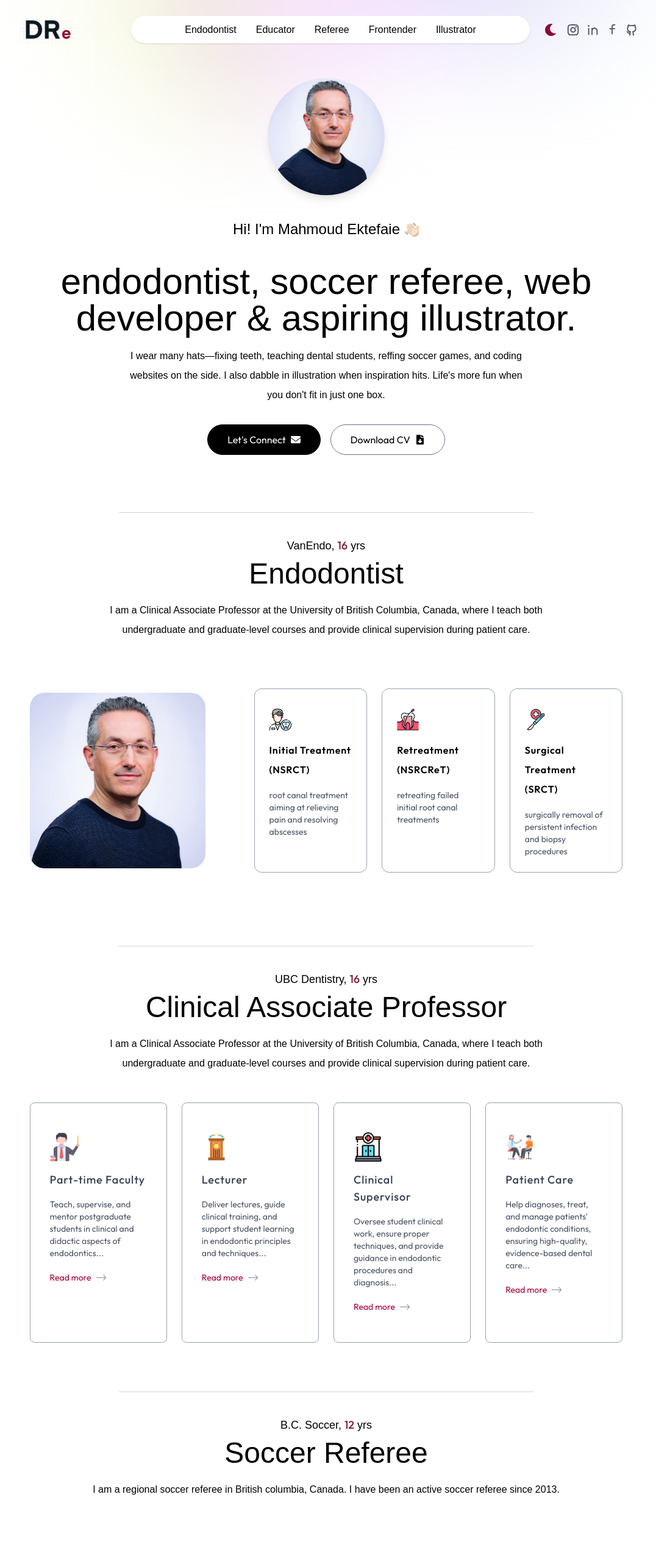
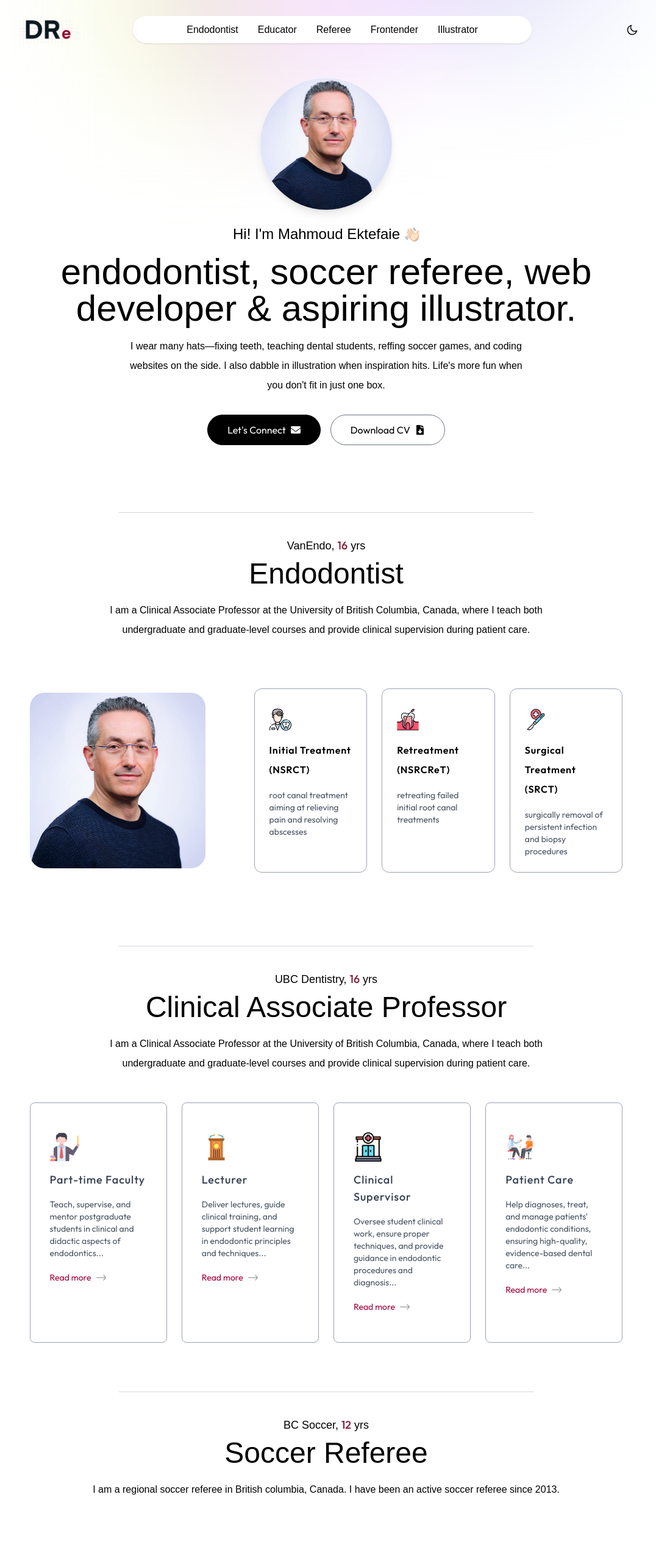
Before and after one commit to mektefaie/mre, a Next.js app: page / in a window 1280 px wide. Shown: the top 2537 px of the page at 61% size, without its empty margins (105-1181 px from the left). Built offline with nearby package versions, Linux system fonts and the light colour scheme; a web font is replaced by a local one.

Commit message:
complete Header section, refactor Heading.jsx

```diff
--- a/app/components/Contact.jsx
+++ b/app/components/Contact.jsx
@@ -54,9 +54,9 @@ const Contact = () => {
       className="w-full px-[12%] pt-4 pb-6 sm:py-18 md:scroll-mt-9 bg-rose-50"
     >
       <h4 className={`text-center mb-2 text-lg ${ovo.className}`}>
-        Connect with <b className={`${ovo.className}`}>ME</b>
+        Connect With Me
       </h4>
-      <h2 className={`text-center text-5xl ${ovo.className}`}>Get in touch</h2>
+      <h2 className={`text-center text-5xl ${ovo.className}`}>Get In Touch</h2>
       <p
         className={`text-center max-w-2xl mx-auto mt-5 mb-12 ${ovo.className}`}
       >
--- a/app/components/Educator.jsx
+++ b/app/components/Educator.jsx
@@ -1,7 +1,7 @@
 import { ovo } from '@/app/fonts';
 import { assets, serviceData } from '@/assets/assets';
 import Image from 'next/image';
-import YearsSince from './YearsSince';
+import Heading from './sub/Heading';
 
 const Educator = () => {
   return (
@@ -9,13 +9,11 @@ const Educator = () => {
       id="educator"
       className="relative w-full px-[12%] pt-10 scroll-mt-6 md:scroll-mt-9 bg-rose-0"
     >
-      <div className="w-[70%] border-t border-gray-300 mx-auto"></div>
-      <h4 className={`text-center mt-10 mb-2 text-lg ${ovo.className}`}>
-        UBC Dentistry, <YearsSince startYear={2009} />
-      </h4>
-      <h2 className={`text-center text-5xl ${ovo.className}`}>
-        Clinical Associate Professor
-      </h2>
+      <Heading
+        location={'UBC Dentistry'}
+        title={'Clinical Associate Professor'}
+        startYear={2009}
+      />
       <p
         className={`text-center max-w-3xl mx-auto mt-5 mb-12 ${ovo.className}`}
       >
--- a/app/components/Endodontist.jsx
+++ b/app/components/Endodontist.jsx
@@ -1,7 +1,7 @@
 import { ovo } from '@/app/fonts';
 import { assets, infoList } from '@/assets/assets';
 import Image from 'next/image';
-import YearsSince from './YearsSince';
+import Heading from './sub/Heading';
 
 const Endodontist = () => {
   return (
@@ -9,11 +9,7 @@ const Endodontist = () => {
       id="endodontist"
       className="relative w-full px-[12%] pt-10 scroll-mt-6 md:scroll-mt-9"
     >
-      <div className="w-[70%] border-t border-gray-300 mx-auto"></div>
-      <h4 className={`text-center mt-10 mb-2 text-lg ${ovo.className}`}>
-        VanEndo, <YearsSince startYear={2009} />
-      </h4>
-      <h2 className={`text-center text-5xl ${ovo.className}`}>Endodontist</h2>
+      <Heading location={'VanEndo'} title={'Endodontist'} startYear={2009} />
       <p
         className={`text-center max-w-3xl mx-auto mt-5 mb-12 ${ovo.className}`}
       >
--- a/app/components/Frontender.jsx
+++ b/app/components/Frontender.jsx
@@ -1,7 +1,7 @@
 import { ovo } from '@/app/fonts';
 import { assets, toolsData, workData } from '@/assets/assets';
 import Image from 'next/image';
-import YearsSince from './YearsSince';
+import Heading from './sub/Heading';
 
 const Frontender = () => {
   return (
@@ -9,13 +9,11 @@ const Frontender = () => {
       id="frontender"
       className="relative w-full px-[12%] py-10 scroll-mt-6 md:scroll-mt-9 "
     >
-      <div className="w-[70%] border-t border-gray-300 mx-auto"></div>
-      <h4 className={`text-center mt-10 mb-2 text-lg ${ovo.className}`}>
-        Freelancer, <YearsSince startYear={2021} />
-      </h4>
-      <h2 className={`text-center text-5xl ${ovo.className}`}>
-        Web Designer & Developer
-      </h2>
+      <Heading
+        location={'Freelancer'}
+        title={'Web Designer & Developer'}
+        startYear={2021}
+      />
       <p
         className={`text-center max-w-2xl mx-auto mt-5 mb-12 ${ovo.className}`}
       >
--- a/app/components/Header.jsx
+++ b/app/components/Header.jsx
@@ -17,10 +17,10 @@ const Header = () => {
         <Image
           src={assets.profile_img}
           alt="Mahmoud Ektefaie"
-          className="rounded-full w-48 shadow-lg"
+          className="rounded-full w-54 shadow-lg"
         />
       </motion.div>
-      <motion.h2
+      <motion.h3
         initial={{ y: -20, opacity: 0 }}
         whileInView={{ y: 0, opacity: 1 }}
         transition={{
@@ -29,11 +29,11 @@ const Header = () => {
           stiffness: 100,
         }}
         viewport={{ once: true }}
-        className={`flex items-center gap-2 text-xl md:text-2xl my-6 ${ovo.className}`}
+        className={`flex items-center gap-2 text-xl md:text-2xl mt-2 mb- ${ovo.className}`}
       >
         Hi! I'm Mahmoud Ektefaie
         <Image src={assets.hand_icon} alt="" className="w-6" />
-      </motion.h2>
+      </motion.h3>
       <motion.h1
         initial={{ y: -30, opacity: 0 }}
         whileInView={{ y: 0, opacity: 1 }}
@@ -43,7 +43,7 @@ const Header = () => {
           stiffness: 100,
         }}
         viewport={{ once: true }}
-        className={`text-3xl sm:text-4xl lg:text-6xl ${ovo.className}`}
+        className={`text-4xl md:text-5xl lg:text-6xl ${ovo.className}`}
       >
         endodontist, soccer referee, web developer & aspiring illustrator.
       </motion.h1>
--- a/app/components/Illustrator.jsx
+++ b/app/components/Illustrator.jsx
@@ -1,5 +1,4 @@
-import { ovo } from '@/app/fonts';
-import YearsSince from './YearsSince';
+import Heading from './sub/Heading';
 
 const Illustrator = () => {
   return (
@@ -7,13 +6,11 @@ const Illustrator = () => {
       id="illustrator"
       className="relative w-full px-[12%] py-10 scroll-mt-6 md:scroll-mt-9 "
     >
-      <div className="w-[70%] border-t border-gray-300 mx-auto"></div>
-      <h4 className={`text-center mt-10 mb-2 text-lg ${ovo.className}`}>
-        In Training, <YearsSince startYear={2025} />
-      </h4>
-      <h2 className={`text-center text-5xl ${ovo.className}`}>
-        Biomedical Illustrator
-      </h2>
+      <Heading
+        location={'In Training'}
+        title={'Biomedical Illustrator'}
+        startYear={2025}
+      />
     </div>
   );
 };
--- a/app/components/Navbar.jsx
+++ b/app/components/Navbar.jsx
@@ -1,9 +1,8 @@
 import { ovo } from '@/app/fonts';
 import { assets } from '@/assets/assets';
+import { RiMoonLine } from '@remixicon/react';
 import Image from 'next/image';
 import { useEffect, useRef, useState } from 'react';
-import { FaMoon } from 'react-icons/fa';
-import SocialIcons from './sub/SocialIcons';
 
 const Navbar = () => {
   const [isScrolled, setIsScrolled] = useState(false);
@@ -43,12 +42,12 @@ const Navbar = () => {
           <Image
             src={assets.logo}
             alt="site logo"
-            className="w-22 md:w-24 lg:w-28 cursor-pointer md:mr-12 lg:mr-16"
+            className="w-22 md:w-24 lg:w-28 cursor-pointer"
           />
         </a>
 
         <ul
-          className={`hidden md:flex items-center gap-5 lg:gap-8 rounded-full px-8 md:px-10 lg:px-16 xl:px-22 py-1.5 transition-all duration-300 ease-in-out ${
+          className={`hidden md:flex items-center gap-5 lg:gap-8 rounded-full px-8 md:px-10 lg:px-14 xl:px-22 py-1.5 md:mr-12 lg:mr-16 transition-all duration-300 ease-in-out ${
             isScrolled ? '' : 'bg-white shadow-sm'
           } `}
         >
@@ -80,9 +79,8 @@ const Navbar = () => {
         </ul>
         <div className="flex items-center justify-center gap-4 ml-2">
           <button>
-            <FaMoon className="w-5 h-5 text-[#8b0835]" />
+            <RiMoonLine className="w-5 h-5 text-zinc-900" />
           </button>
-          <SocialIcons />
           <button className="block md:hidden ml-3" onClick={toggleMenu}>
             <Image src={assets.menu_black} alt="menu icon" className="w-5" />
           </button>
--- a/app/components/Referee.jsx
+++ b/app/components/Referee.jsx
@@ -1,7 +1,7 @@
 import { ovo } from '@/app/fonts';
 import { soccerList } from '@/assets/assets';
 import Image from 'next/image';
-import YearsSince from './YearsSince';
+import Heading from './sub/Heading';
 
 const Referee = () => {
   return (
@@ -9,13 +9,11 @@ const Referee = () => {
       id="referee"
       className="w-full relative px-[12%] py-10 scroll-mt-6 md:scroll-mt-9"
     >
-      <div className="w-[70%] border-t border-gray-300 mx-auto"></div>
-      <h4 className={`text-center mt-10 mb-2 text-lg ${ovo.className}`}>
-        B.C. Soccer, <YearsSince startYear={2013} />
-      </h4>
-      <h2 className={`text-center text-5xl ${ovo.className}`}>
-        Soccer Referee
-      </h2>
+      <Heading
+        location={'BC Soccer'}
+        title={'Soccer Referee'}
+        startYear={2013}
+      />
 
       <p
         className={`text-center max-w-3xl mx-auto mt-5 mb-12 ${ovo.className}`}
--- /dev/null
+++ b/app/components/sub/Heading.jsx
@@ -0,0 +1,14 @@
+import { ovo } from '@/app/fonts';
+import YearsSince from './YearsSince';
+
+const Heading = ({ location, title, startYear }) => {
+  return (
+    <div className="w-[70%] border-t border-gray-300 mx-auto">
+      <h4 className={`text-center mt-10 mb-2 text-lg ${ovo.className}`}>
+        {location}, <YearsSince startYear={startYear} />
+      </h4>
+      <h2 className={`text-center text-5xl ${ovo.className}`}>{title}</h2>
+    </div>
+  );
+};
+export default Heading;
```
Also changed, not shown: app/components/sub/YearsSince.jsx (renamed from app/components/YearsSince.jsx).
